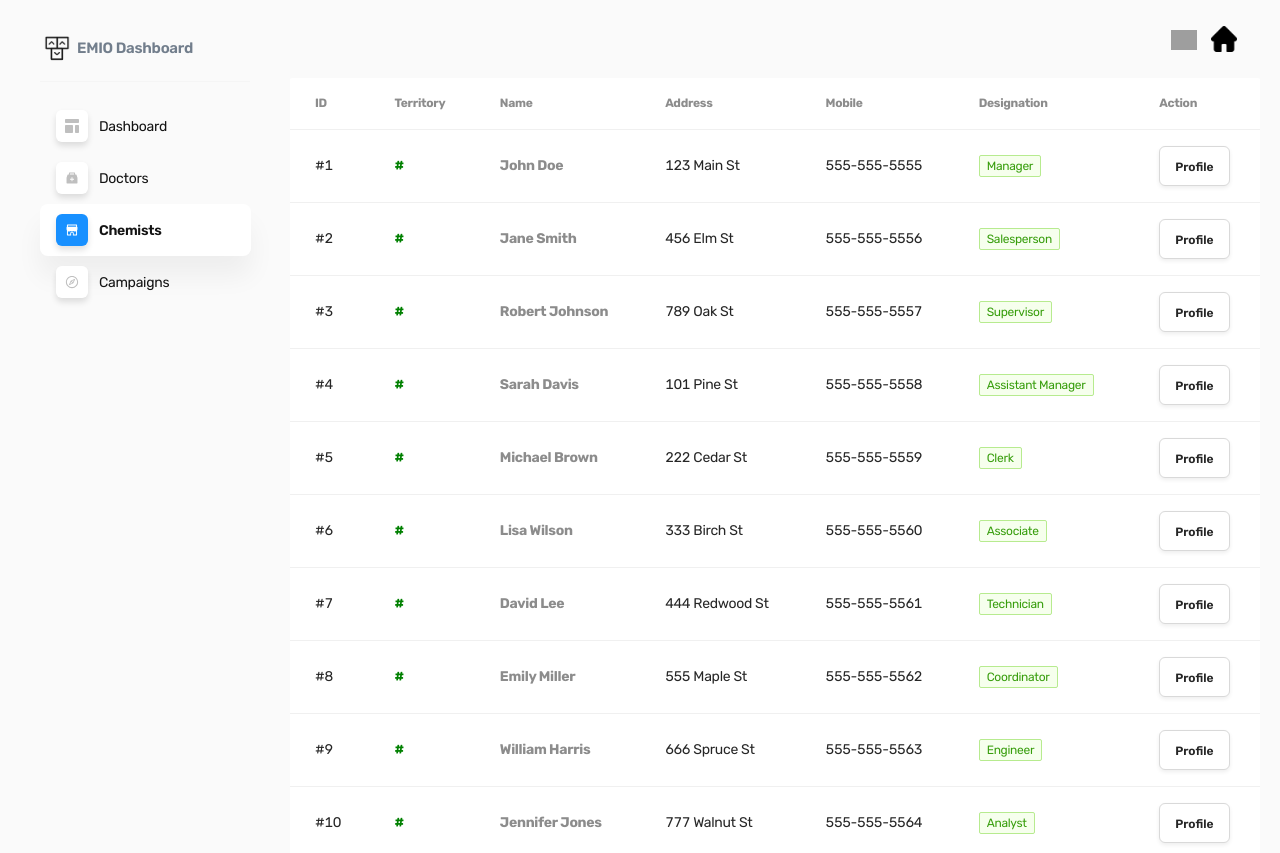
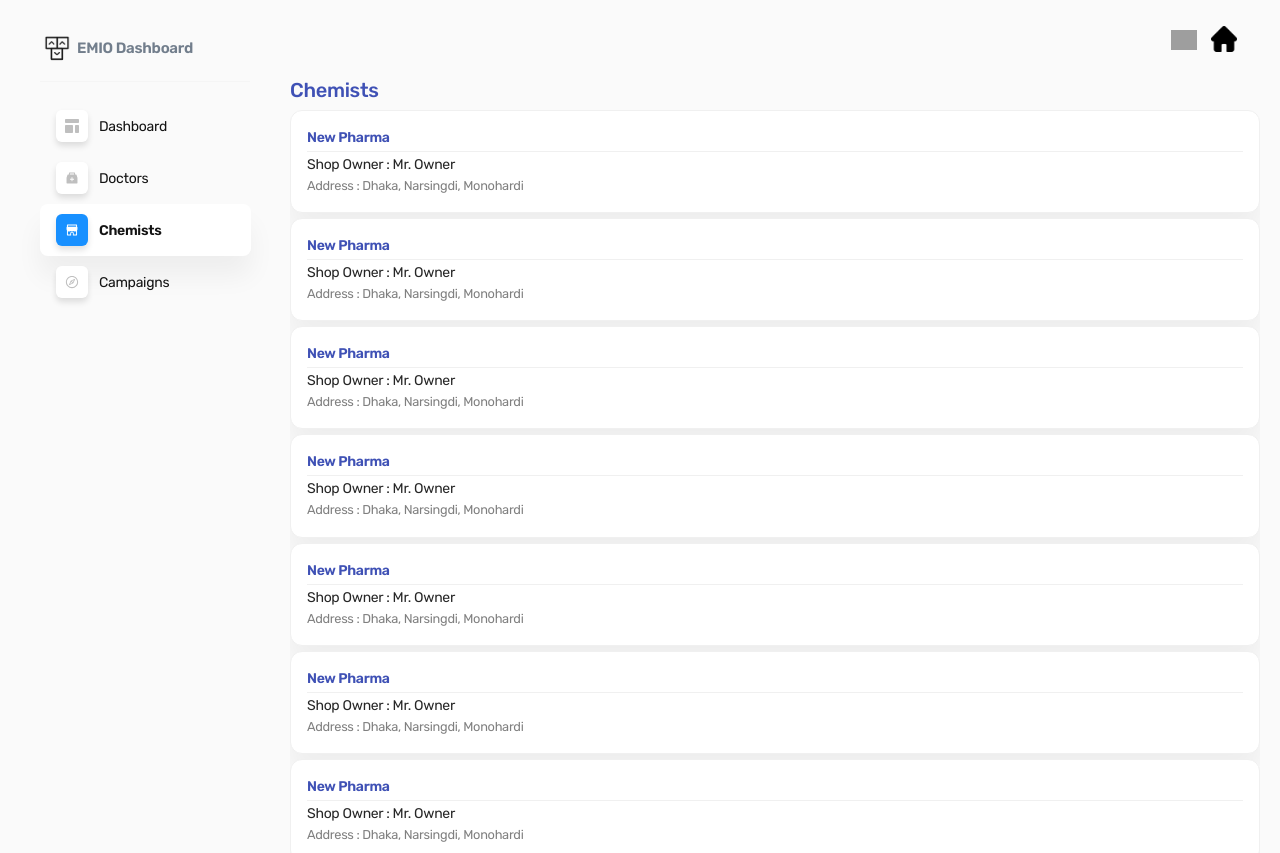
Before and after one commit to raihan2945/emio_mio_frontend, a React (Create React App) app: page /chemists in a window 1280 px wide. Shown: the top 853 px of the page. Built offline with nearby package versions, Linux system fonts and the light colour scheme; grey boxes are pictures that could not be loaded.

Commit message:
chemist list view updated

```diff
--- a/src/pages/Chemist/Chemists.js
+++ b/src/pages/Chemist/Chemists.js
@@ -1,10 +1,9 @@
-import React from 'react'
-import { Button, Space, Table, Tag } from "antd";
+import React from "react";
+import { Button, Card, Divider, Space, Table, Tag } from "antd";
 import FilterSection from "../../views/Filter/FilterSection";
-import { NavLink } from 'react-router-dom/cjs/react-router-dom';
+import { NavLink } from "react-router-dom";
 
 const Chemists = () => {
-
   const columns = [
     {
       title: "ID",
@@ -76,8 +75,7 @@ const Chemists = () => {
       render: (_, record) => (
         <Space size="middle">
           <NavLink to="/chemist/profile">
-
-         <Button>Profile</Button>
+            <Button>Profile</Button>
           </NavLink>
         </Space>
       ),
@@ -92,7 +90,7 @@ const Chemists = () => {
       address: "123 Main St",
       mobile: "555-555-5555",
       designation: "Manager",
-      link: '/chemist/profile'
+      link: "/chemist/profile",
     },
     {
       id: 2,
@@ -101,7 +99,7 @@ const Chemists = () => {
       address: "456 Elm St",
       mobile: "555-555-5556",
       designation: "Salesperson",
-      link: '/chemist/profile'
+      link: "/chemist/profile",
     },
     {
       id: 3,
@@ -110,7 +108,7 @@ const Chemists = () => {
       address: "789 Oak St",
       mobile: "555-555-5557",
       designation: "Supervisor",
-      link: '/chemist/profile'
+      link: "/chemist/profile",
     },
     {
       id: 4,
@@ -119,7 +117,7 @@ const Chemists = () => {
       address: "101 Pine St",
       mobile: "555-555-5558",
       designation: "Assistant Manager",
-      link: '/chemist/profile'
+      link: "/chemist/profile",
     },
     {
       id: 5,
@@ -128,7 +126,7 @@ const Chemists = () => {
       address: "222 Cedar St",
       mobile: "555-555-5559",
       designation: "Clerk",
-      link: '/chemist/profile'
+      link: "/chemist/profile",
     },
     {
       id: 6,
@@ -137,7 +135,7 @@ const Chemists = () => {
       address: "333 Birch St",
       mobile: "555-555-5560",
       designation: "Associate",
-      link: '/chemist/profile'
+      link: "/chemist/profile",
     },
     {
       id: 7,
@@ -146,7 +144,7 @@ const Chemists = () => {
       address: "444 Redwood St",
       mobile: "555-555-5561",
       designation: "Technician",
-      link: '/chemist/profile'
+      link: "/chemist/profile",
     },
     {
       id: 8,
@@ -155,7 +153,7 @@ const Chemists = () => {
       address: "555 Maple St",
       mobile: "555-555-5562",
       designation: "Coordinator",
-      link: '/chemist/profile'
+      link: "/chemist/profile",
     },
     {
       id: 9,
@@ -164,7 +162,7 @@ const Chemists = () => {
       address: "666 Spruce St",
       mobile: "555-555-5563",
       designation: "Engineer",
-      link: '/chemist/profile'
+      link: "/chemist/profile",
     },
     {
       id: 10,
@@ -173,22 +171,37 @@ const Chemists = () => {
       address: "777 Walnut St",
       mobile: "555-555-5564",
       designation: "Analyst",
-      link: '/chemist/profile'
-    }
+      link: "/chemist/profile",
+    },
   ];
 
   return (
     <div>
-    {/* <FilterSection userType="chemist" /> */}
-    <div className="table-responsive">
-      <Table
+      {/* <FilterSection userType="chemist" /> */}
+      <h5 style={{color:"#3F51B5"}}>Chemists </h5>
+      <div className="table-responsive">
+        {/* <Table
         columns={columns}
         dataSource={data}
         pagination={true}
         className="ant-border-space"
-      />
+        size="small"
+      /> */}
+        {data?.map((d) => {
+          return (
+            <NavLink to="/chemists/profile">
+
+            <Card style={{padding:"0", marginBottom:"5px"}}>
+              <p style={{margin:0, fontWeight:"600", color:"#3F51B5"}}>New Pharma</p>
+              <Divider style={{margin:"2px 0px"}}/>
+              <p style={{margin:0}}>Shop Owner : Mr. Owner </p>
+              <p style={{margin:0, fontSize:".8rem", color:"gray"}}>Address : Dhaka, Narsingdi, Monohardi</p>
+            </Card>
+            </NavLink>
+          );
+        })}
+      </div>
     </div>
-  </div>
-  )
-}
-export default Chemists
+  );
+};
+export default Chemists;
```
